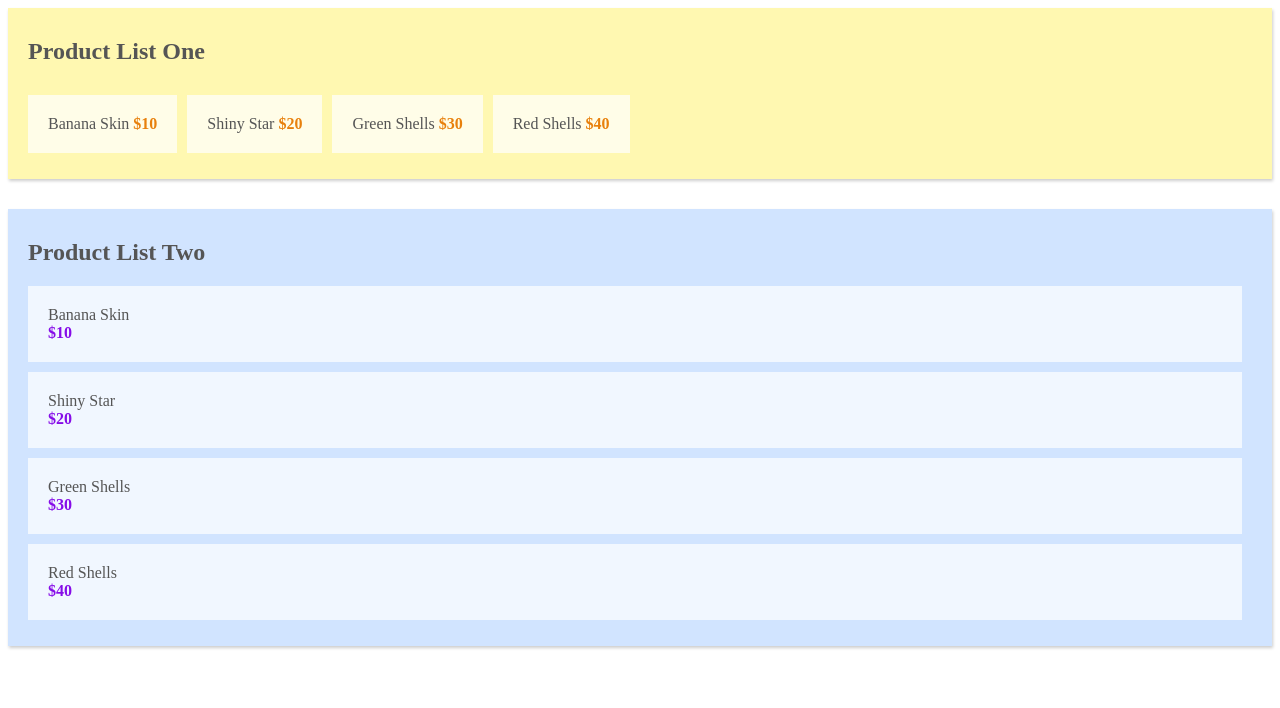
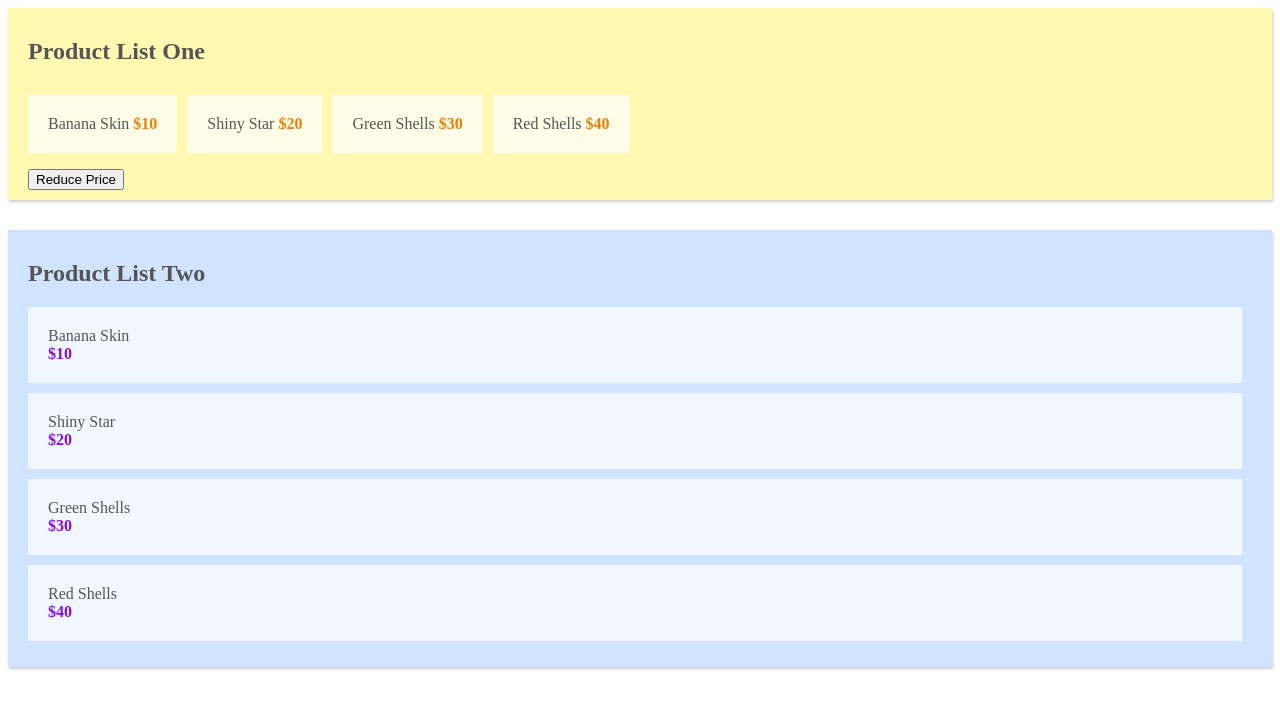
Before and after one commit to ShahTufail/vuex-app, a Vue app: page / in a window 1280 px wide. Shown: the top 708 px of the page. Built offline with nearby package versions, Linux system fonts and the light colour scheme.

Commit message:
mutations example with commit called for reducePrice

```diff
--- a/src/components/ProductListOne.vue
+++ b/src/components/ProductListOne.vue
@@ -7,6 +7,7 @@
   <span class="price"> ${{product.price}} </span>
 </li>
 </ul>
+<button @click="reducePrice"> Reduce Price </button>
   </div>
 </template>
 
@@ -19,6 +20,11 @@ computed : {
   },
   saleProducts(){
     return this.$store.getters.saleProducts;
+  },
+},
+methods: {
+  reducePrice(){
+    return this.$store.commit('reducePrice');
   },
 },
 };
--- a/src/components/ProductListTwo.vue
+++ b/src/components/ProductListTwo.vue
@@ -19,6 +19,11 @@ computed : {
   },
   saleProducts(){
     return this.$store.getters.saleProducts;
+  },
+},
+methods: {
+    reducePrice(){
+    return this.$store.commit('reducePrice');
   },
 },
 };
--- a/src/store/store.js
+++ b/src/store/store.js
@@ -33,4 +33,9 @@ export const store = new Vuex.Store({
       });
     },
 },
+  mutations: {
+    reducePrice(state) {
+    [...state.products].map(product => product.price -=1);
+    },
+    },
 });
```
